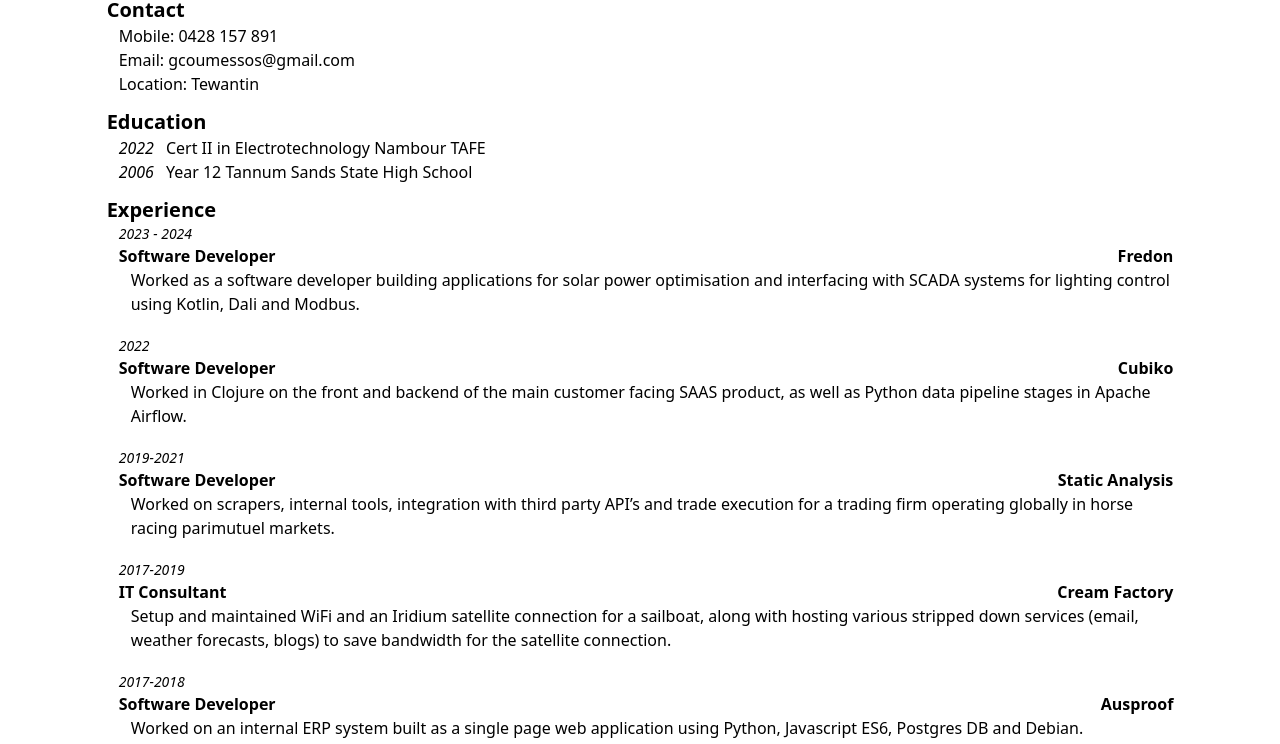
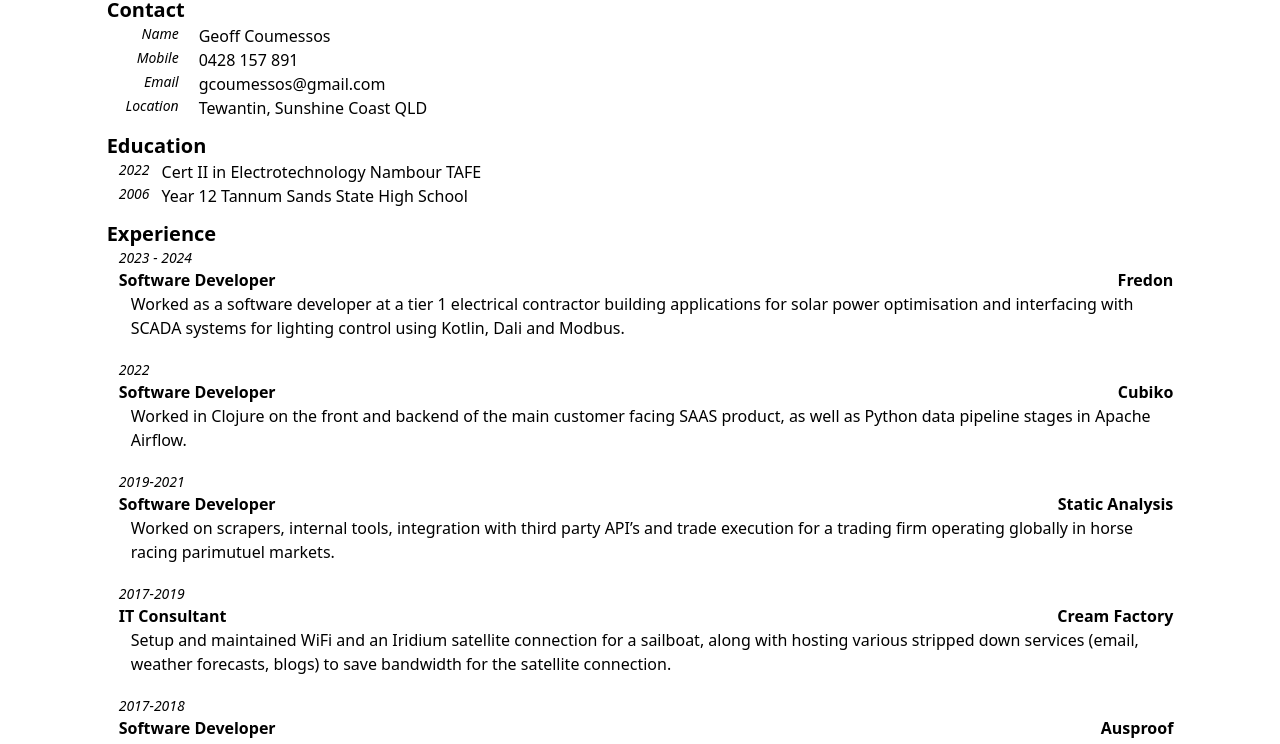
Before and after one commit to gcoum/gcoum.github.io, a plain HTML site: page index.html in a window 1280 px wide. Shown: the part 56-800 px from the top of the page. Drawn offline with nearby package versions, Linux system fonts and the light colour scheme.

Commit message:
More changes.

```diff
--- a/index.html
+++ b/index.html
@@ -20,20 +20,33 @@
       <!-- Contact -->
       <h2 class="text-xl font-bold">Contact</h2>
       <div class="pl-3 pb-3">
-	<p>Mobile: 0428 157 891</p>
-	<p>Email: gcoumessos@gmail.com</p>
-	<p>Location: Tewantin</p>
+	<div class="flex">
+	  <div class="w-20 text-right pr-5 italic text-sm">Name</div>
+	  <div>Geoff Coumessos</div>
+	</div>
+	<div class="flex">
+	  <div class="w-20 text-right pr-5 italic text-sm">Mobile</div>
+	  <div>0428 157 891</div>
+	</div>
+	<div class="flex">
+	  <div class="w-20 text-right pr-5 italic text-sm">Email</div>
+	  <div>gcoumessos@gmail.com</div>
+	</div>
+	<div class="flex">
+	  <div class="w-20 text-right pr-5 italic text-sm">Location</div>
+	  <div>Tewantin, Sunshine Coast QLD</div>
+	</div>
       </div>
 
       <!-- Education -->
       <h2 class="text-xl font-bold">Education</h2>
       <div class="pl-3 pb-3">
 	<div class="flex">
-	  <div class="pr-3 italic">2022</div>
+	  <div class="pr-3 italic text-sm">2022</div>
 	  <div>Cert II in Electrotechnology Nambour TAFE</div>
 	</div>
 	<div class="flex">
-	  <div class="pr-3 italic">2006</div>
+	  <div class="pr-3 italic text-sm">2006</div>
 	  <div>Year 12 Tannum Sands State High School</div>
 	</div>
       </div>
@@ -51,7 +64,7 @@
 	  <span class="ml-auto">Fredon</span>
 	</div>
 	<div class="pl-3 pb-5">
-	  Worked as a software developer building applications for solar power optimisation and interfacing with SCADA systems for lighting control using Kotlin, Dali and Modbus.
+	  Worked as a software developer at a tier 1 electrical contractor building applications for solar power optimisation and interfacing with SCADA systems for lighting control using Kotlin, Dali and Modbus.
 	</div>
 
 	<!-- Cubiko -->
```
